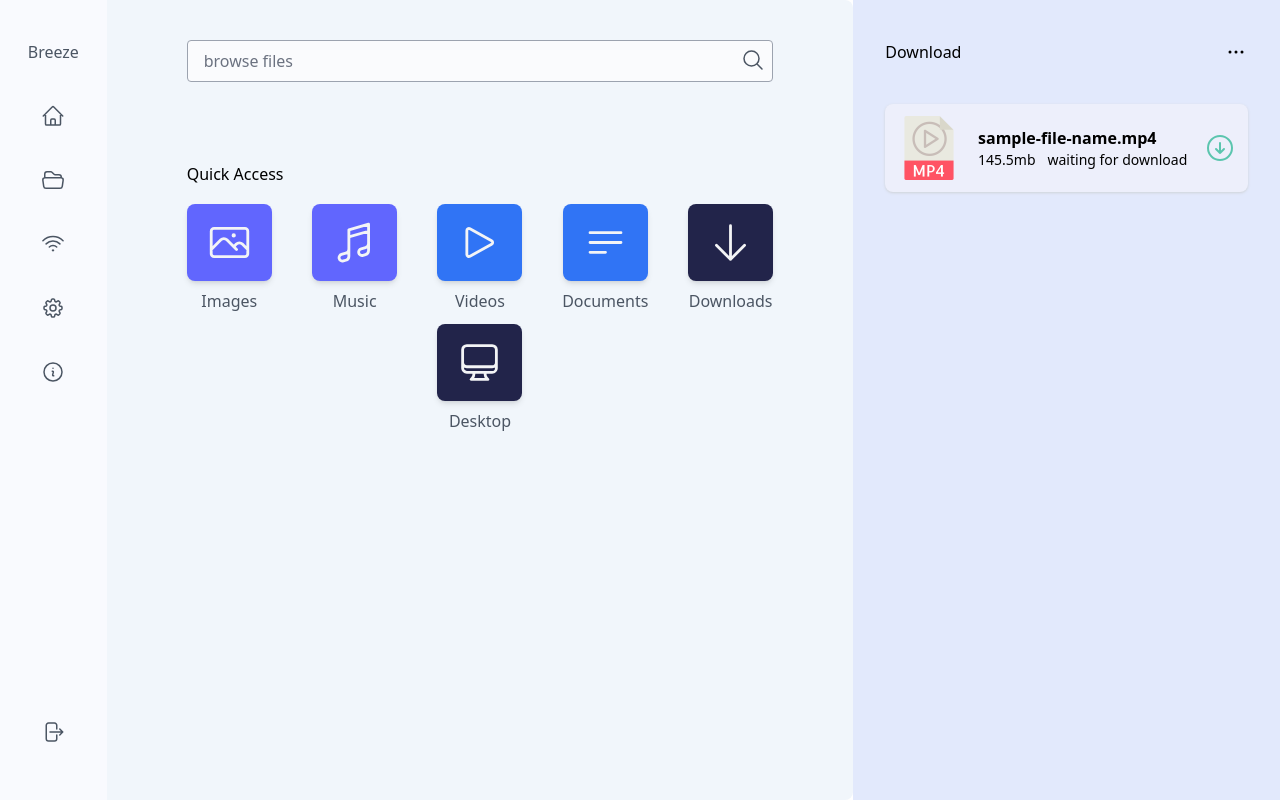
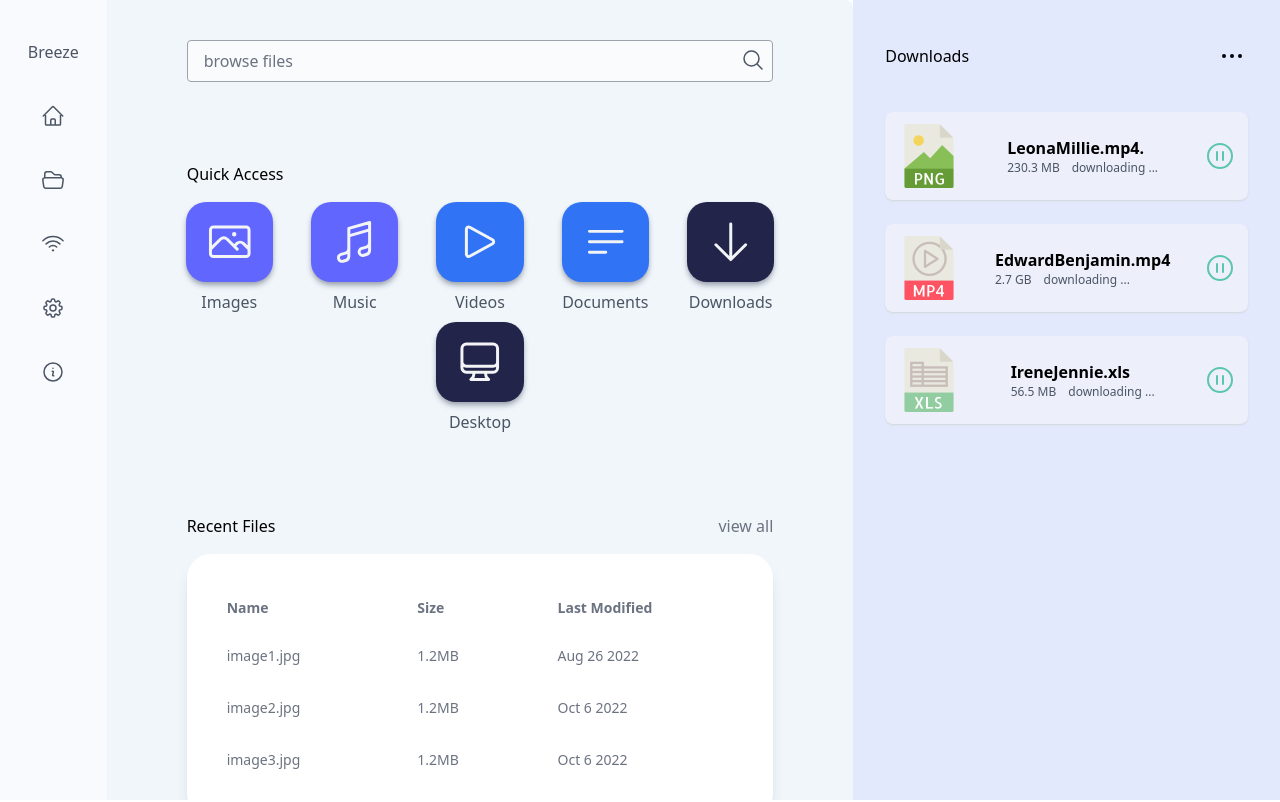
Before and after one commit to hurovroman/tauri_filesync, a Next.js app: page / in a window 1280 px wide. Built offline with nearby package versions, Linux system fonts and the light colour scheme.

Commit message:
updated the ui layout

```diff
--- a/src/components/Aside.tsx
+++ b/src/components/Aside.tsx
@@ -1,11 +1,32 @@
-import FileCard from "./FileCard";
+import FileCard, { FileInterface } from "./FileCard";
 
+
+const sampleFIles: FileInterface[] = [
+    {
+        fileType: "png",
+        fileName: "LeonaMillie.mp4.",
+        fileSize: 235809,
+        downloadInProgress: true
+    },
+    {
+        fileType: "mp4",
+        fileName: "EdwardBenjamin.mp4",
+        fileSize: 2794089,
+        downloadInProgress: true
+    },
+    {
+        fileType: "xls",
+        fileName: "IreneJennie.xls",
+        fileSize: 57889,
+        downloadInProgress: true
+    }
+]
 export default function () {
     return (
         <aside className='col-span-4 pt-10 px-8  bg-[rgba(226,233,252,255)] dark:bg-[#1a1b1b] dark:tet-gray-400' >
             <h2 className='font-medium dark:text-gray-400 flex items-center justify-between mb-10'>
-                Download
-                <svg xmlns="http://www.w3.org/2000/svg" fill="none" viewBox="0 0 24 24" strokeWidth={1.5} stroke="currentColor" className="w-6 h-6 font-bold">
+                Downloads
+                <svg xmlns="http://www.w3.org/2000/svg" fill="none" viewBox="0 0 24 24" strokeWidth={1.5} stroke="currentColor" className="w-8 h-8 font-extrabold">
                     <path strokeLinecap="round" strokeLinejoin="round" d="M6.75 12a.75.75 0 11-1.5 0 .75.75 0 011.5 0zM12.75 12a.75.75 0 11-1.5 0 .75.75 0 011.5 0zM18.75 12a.75.75 0 11-1.5 0 .75.75 0 011.5 0z" />
                 </svg>
             </h2>
@@ -15,10 +36,12 @@ export default function () {
                  * a procedure to determine the file type too and the right file icon should be aded
                  */
             }
-            <FileCard />
-            <button>
+            {
+                sampleFIles.map((file, index) => (
+                    <FileCard fileType={file.fileType} fileName={file.fileName} fileSize={file.fileSize} downloadInProgress={file.downloadInProgress} />
+                ))
+            }
 
-            </button>
         </aside>
     )
 }
--- a/src/components/FileCard.tsx
+++ b/src/components/FileCard.tsx
@@ -1,3 +1,5 @@
+
+
 /**
  *
  * render the file in the UI
@@ -5,20 +7,51 @@
  * the file size
  * and the file status
  */
-interface Props {
+
+import { ArrowDownCircleIcon, PauseCircleIcon } from '@heroicons/react/24/outline';
+import Image from 'next/image';
+
+/**
+ *
+ * @function computeFileSize - compute file size to human readable format
+ * @param size - file size in byte
+ * @returns file size and extension e.g 3.5 MB
+ */
+
+function computeFileSize(size: number) {
+    if (size > 1024 * 1024 * 1024) {
+        return (size / (1024 * 1024 * 1024)).toFixed(1).toString() + " TB";
+    } else if (size > 1024 * 1024) {
+        return (size / (1024 * 1024)).toFixed(1).toString() + " GB";
+    } else if (size > 1024) {
+        return (size / 1024).toFixed(1).toString() + " MB";
+    } else {
+        return size.toString() + " KB";
+    }
+}
+
+// the reqired data to render the file card component
+// the data will be passed dynamically
+export interface FileInterface {
     fileType: string,
     fileName: string,
-    fileSize: string,
-    downloadStatus: boolean
+    fileSize: number,
+    downloadInProgress: boolean
 }
-import { ArrowDownCircleIcon } from '@heroicons/react/24/outline';
-import Image from 'next/image';
-export default function FileCard() {
+
+
+
+// the component
+export default function FileCard({ fileName, fileSize, fileType, downloadInProgress }: FileInterface) {
+    const __filetype__ = `/images/mime/${fileType}.png`;
+    const __fileSize__ = computeFileSize(fileSize);
+    const __downloadStatus__ = downloadInProgress == true ? "downloading ..." : "Waiting for download";
+
     return (
-        <div className="flex justify-between items-center my-4 flex-wrap bg-[#edeffb] p-3 rounded-lg shadow shadow-gray-300">
+        <div className="flex justify-between items-center my-6 flex-wrap bg-[#edeffb] p-3 rounded-lg shadow-sm shadow-gray-300 cursor-pointer hover:shadow-lg hover:shadow-gray-400 transition-shadow ease-in-out">
             {/**flex one of three -> holding the image */}
             <Image
-                src="/images/mime/mp4.png" // Route of the image file
+                src={__filetype__} // Route of the image file
                 height={144} // Desired size with correct aspect ratio
                 width={144} // Desired size with correct aspect ratio
                 alt="file card icon"
@@ -26,13 +59,21 @@ export default function FileCard() {
             />
             {/**flex two of three - holding the file description or download progess */}
             <div className='flex flex-col'>
-                <h5 className='font-semibold'>sample-file-name.mp4</h5>
-                <div className='flex gap-3 font-light text-sm'>
-                    <span>145.5mb</span> <span>waiting for download</span>
+                <h5 className='font-semibold'>{fileName}</h5>
+                <div className='flex gap-3 mt[1.5px] text-gray-600  text-xs height={30} // Desired size with correct aspect ratio
+                width={30} '>
+                    <span>{__fileSize__}</span> <span>{__downloadStatus__}</span>
                 </div>
             </div>
             {/**flex three of three holding the file  download progress of waiting icon */}
-            <ArrowDownCircleIcon className='w-8 h-8 text-sf_green-500' />
+            {
+                downloadInProgress == true ?
+                    <PauseCircleIcon className='w-8 h-8 text-sf_green-500' /> :
+                    <ArrowDownCircleIcon className='w-8 h-8 text-sf_green-500' />
+            }
         </div>
     )
 }
+
+
+// export Props as FileInterface
--- a/src/components/Main.tsx
+++ b/src/components/Main.tsx
@@ -83,10 +83,10 @@ export default function Main() {
                 <ul className='flex flex-wrap gap-10 items-center justify-around mt-4'>
                     {quickAccessTabs.map((tab, index) => (
                         <li key={index} className='flex flex-col items-center justify-center w-20 h-20 ' >
-                            <a href={tab.name.toLowerCase()} className='rounded-lg shadow-md  px-3' style={{
+                            <a href={tab.name.toLowerCase()} className='rounded-[20px] shadow-md shadow-gray-400  px-3' style={{
                                 backgroundColor: tab.color
                             }}>
-                                <div className='rounded-full my-4 mx-2 flex w-[45px]   text-gray-100'>
+                                <div className='rounded-full my-4 mx-2 flex w-[47.5px]   text-gray-100'>
                                     {tab.icon}
                                 </div>
                             </a>
@@ -97,7 +97,88 @@ export default function Main() {
                     ))}
                 </ul>
             </section>
+            {/**preview section */}
+            <section className="my-16">
+                <h2 className='flex justify-between mt-24 mb-4 '>
+                    <span className=' font-medium dark:text-gray-400'>
+                        Recent Files
+                    </span>
+                    <span className='text-gray-500 text-violet-600 dark:text-violet'>
+                        view all
+                    </span>
+                </h2>
 
+
+                <div className="relative overflow-x-auto bg-white rounded-[24px] shadow-lg px-4 py-8">
+                    <table className="w-full text-sm text-left">
+                        <thead className="text-gray-500">
+                            <tr>
+                                <th scope="col" className="px-6 py-3 rounded-l-lg">
+                                    Name
+                                </th>
+                                <th scope="col" className="px-6 py-3">
+                                    Size
+                                </th>
+                                <th scope="col" className="px-6 py-3 rounded-r-lg">
+                                    Last Modified
+                                </th>
+                            </tr>
+                        </thead>
+                        <tbody className='text-gray-500'>
+
+                            {recentFiles.map((file, index) => (
+                                <tr key={index}>
+                                    <td className="px-6 py-4">
+                                        {file.name}
+                                    </td>
+                                    <td className="px-6 py-4">
+                                        {file.size}
+                                    </td>
+                                    <td className="px-6 py-4">
+                                        {file.lastModified}
+                                    </td>
+                                </tr>
+                            ))}
+                        </tbody>
+                        <tbody className='hidden'>
+                            <tr className="bg-white dark:bg-gray-800">
+                                <th scope="row" className="px-6 py-4 font-medium text-gray-900 whitespace-nowrap dark:text-white">
+                                    Apple MacBook Pro 17"
+                                </th>
+                                <td className="px-6 py-4">
+                                    1
+                                </td>
+                                <td className="px-6 py-4">
+                                    $2999
+                                </td>
+                            </tr>
+                            <tr className="bg-white dark:bg-gray-800">
+                                <th scope="row" className="px-6 py-4 font-medium text-gray-900 whitespace-nowrap dark:text-white">
+                                    Microsoft Surface Pro
+                                </th>
+                                <td className="px-6 py-4">
+                                    1
+                                </td>
+                                <td className="px-6 py-4">
+                                    $1999
+                                </td>
+                            </tr>
+                            <tr className="bg-white dark:bg-gray-800">
+                                <th scope="row" className="px-6 py-4 font-medium text-gray-900 whitespace-nowrap dark:text-white">
+                                    Magic Mouse 2
+                                </th>
+                                <td className="px-6 py-4">
+                                    1
+                                </td>
+                                <td className="px-6 py-4">
+                                    $99
+                                </td>
+                            </tr>
+                        </tbody>
+                    </table>
+                </div>
+
+            </section>
             {/*recent files section*/}
             <section className='my-16 hidden'>
                 <h2 className='flex justify-between mt-20 mb-8 '>
@@ -108,30 +189,7 @@ export default function Main() {
                         view all
                     </span>
                 </h2>
-                <table className='w-full'>
-                    <tbody>
-                        <tr>
-                            <th>Name</th>
-                            <th>Size</th>
-                            <th>Last Modified</th>
-                        </tr>
 
-                        {recentFiles.map((file, index) => (
-                            <tr key={index}>
-                                <td>
-                                    {file.name}
-                                </td>
-                                <td>
-                                    {file.size}
-                                </td>
-                                <td>
-                                    {file.lastModified}
-                                </td>
-                            </tr>
-                        ))}
-
-                    </tbody>
-                </table>
             </section>
         </main>
     )
--- a/src/pages/index.tsx
+++ b/src/pages/index.tsx
@@ -39,7 +39,7 @@ export default function Home() {
     <div className='grid grid-cols-12 mb-0 pb-0' id='container' style={
       {
         height: '100vh',
-        overflowY: 'scroll',
+        overflowY: 'hidden',
         marginBottom: 0
       }
     }>
```
